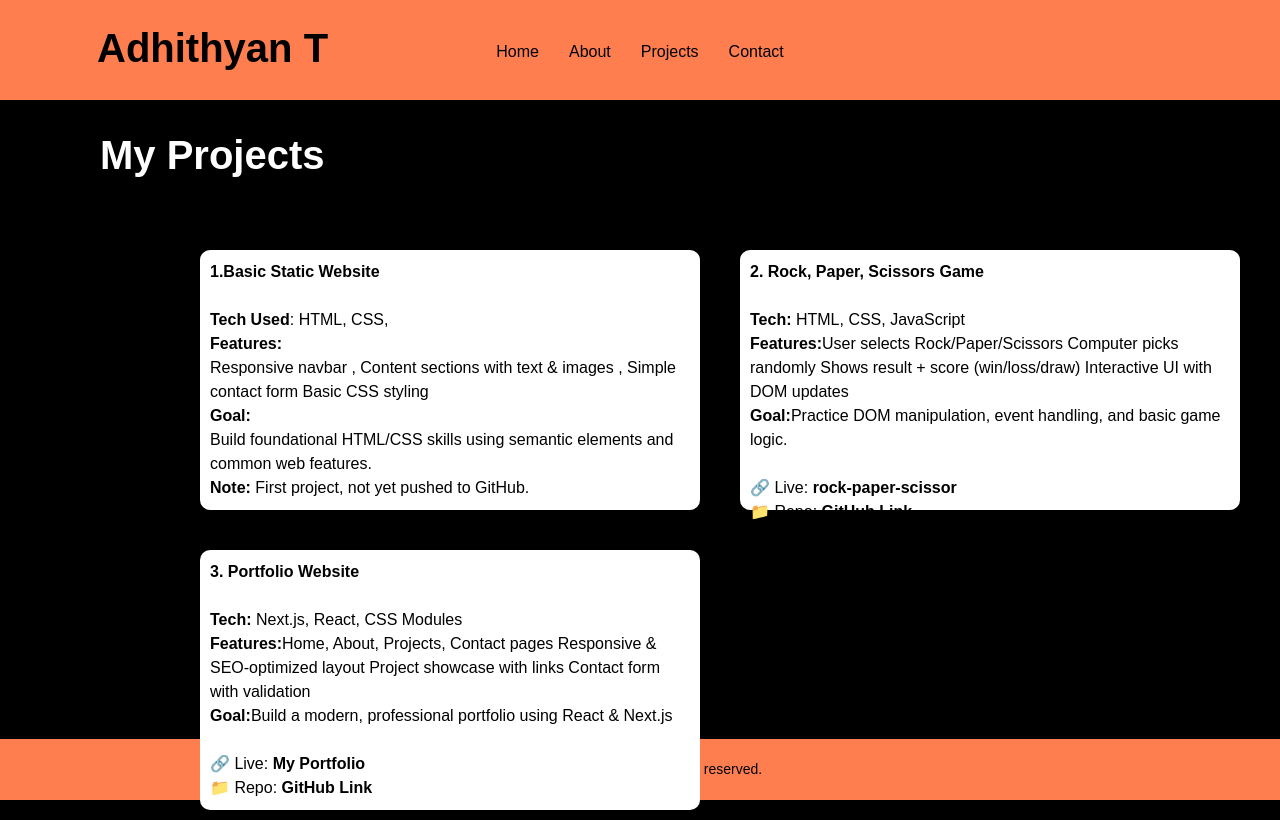
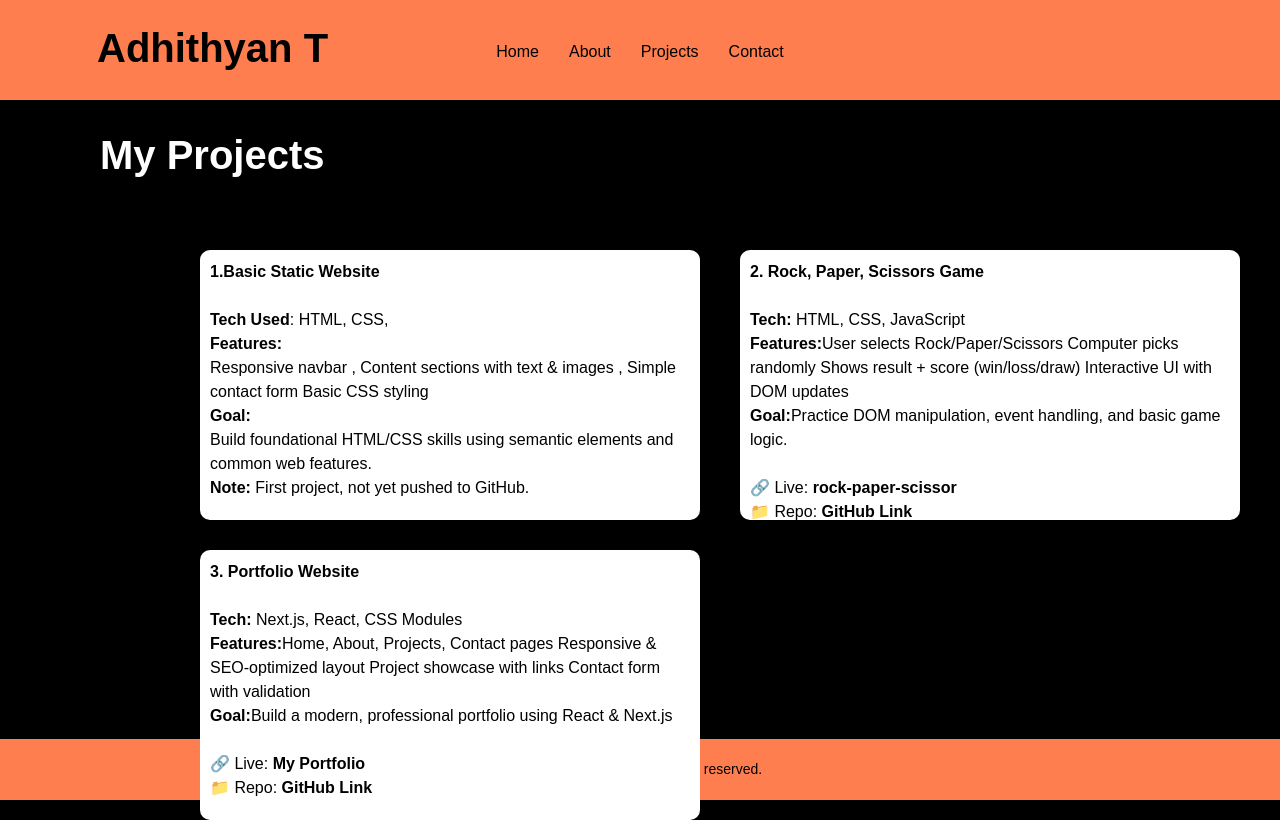
Before and after one commit to Adhiithyann/adhi-portfolio, a Next.js app: page /projects in a window 1280 px wide. Built offline with nearby package versions, Linux system fonts and the light colour scheme.

Commit message:
changedv3

```diff
--- a/src/app/projects/globals.css
+++ b/src/app/projects/globals.css
@@ -49,7 +49,7 @@ h1 {
   background-color: #fff;
   color: #000000;
   width: 500px;
-  height: 260px;
+  height: 270px;
   position: absolute;
   top: 250px;
   left: 200px;
@@ -61,7 +61,7 @@ h1 {
   background-color: #fff;
   color: #000000;
   width: 500px;
-  height: 260px;
+  height: 270px;
   position: absolute;
   top: 250px;
   left: 740px;
@@ -73,7 +73,7 @@ h1 {
   background-color: #fff;
   color: #000000;
   width: 500px;
-  height: 260px;
+  height: 270px;
   position: absolute;
   top: 550px;
   left: 200px;
```
